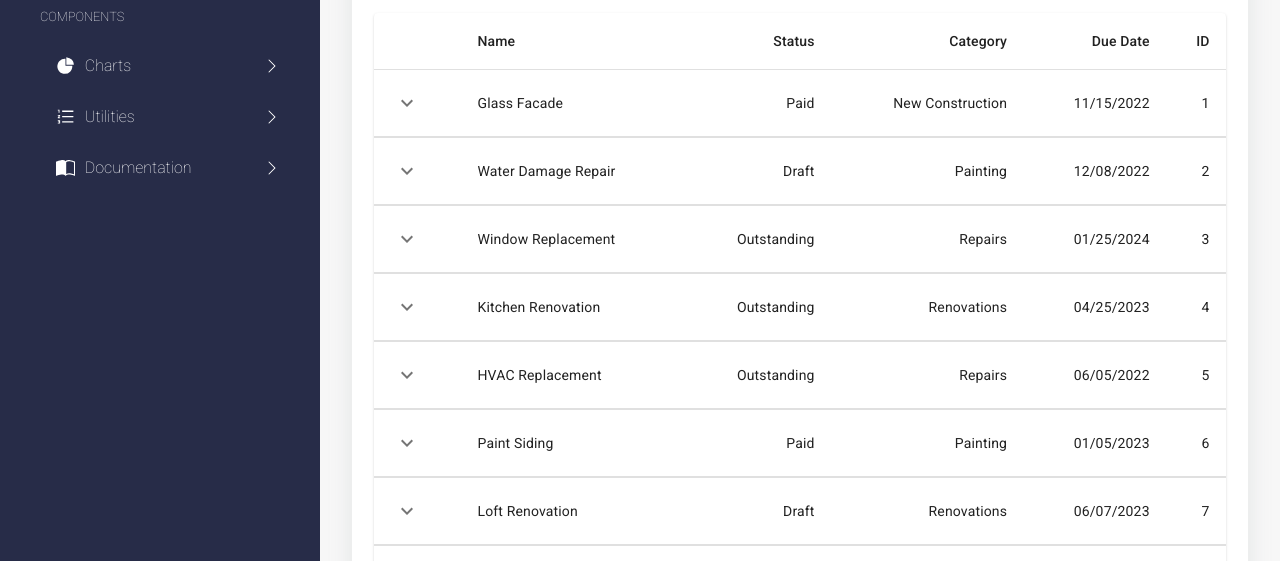
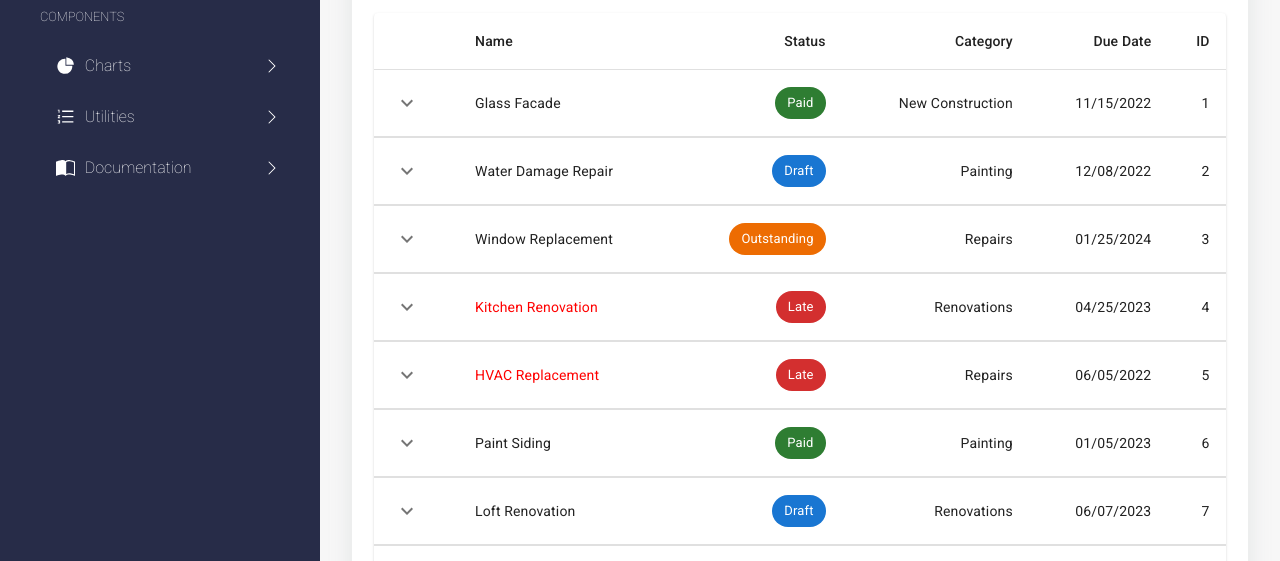
Before and after one commit to tylercorbett/bidsight, a React (Create React App) app: page / in a window 1280 px wide. Shown: the part 235-796 px from the top of the page. Built offline with nearby package versions, Linux system fonts and the light colour scheme.

Commit message:
chip colors work

```diff
--- a/src/components/InvoiceTable/InvoiceTable.tsx
+++ b/src/components/InvoiceTable/InvoiceTable.tsx
@@ -12,6 +12,10 @@ import Paper from '@mui/material/Paper';
 import KeyboardArrowDownIcon from '@mui/icons-material/KeyboardArrowDown';
 import KeyboardArrowUpIcon from '@mui/icons-material/KeyboardArrowUp';
 import { createData } from '../InvoiceDashboard/InvoiceDashboard';
+import { isLate } from '../../utils/isLate';
+import { InvoiceStatuses } from '../../types/invoice';
+import Chip from '@mui/material/Chip';
+import { getInvoiceColorStatus } from '../../utils/getInvoiceColorStatus';
 
 interface RowProps {
   row: ReturnType<typeof createData>
@@ -21,6 +25,15 @@ const Row:React.FC<RowProps> = ({ row }) => {
   const [open, setOpen] = useState(false);
 
   const hasCharges = row.charges.length > 0;
+  const isInvoiceLate = isLate(row.dueDate, row.status as InvoiceStatuses);
+  const statusLabel = isInvoiceLate ? 'Late' : row.status;
+  const statusColor = getInvoiceColorStatus(row);
+
+  const computedNameStyles = isInvoiceLate ?
+  {
+    color: 'red'
+  }
+  : {};
 
   return (
     <React.Fragment>
@@ -34,10 +47,10 @@ const Row:React.FC<RowProps> = ({ row }) => {
             {open ? <KeyboardArrowUpIcon /> : <KeyboardArrowDownIcon />}
           </IconButton>}
         </TableCell>
-        <TableCell component="th" scope="row">
+        <TableCell component="th" scope="row" sx={computedNameStyles}>
           {row.name}
         </TableCell>
-        <TableCell align="right">{row.status}</TableCell>
+        <TableCell align="right"><Chip color={statusColor} label={statusLabel} /></TableCell>
         <TableCell align="right">{row.category}</TableCell>
         <TableCell align="right">{row.dueDate}</TableCell>
         <TableCell align="right">{row.id}</TableCell>
--- /dev/null
+++ b/src/utils/getInvoiceColorStatus.tsx
@@ -0,0 +1,18 @@
+import { Invoice, InvoiceStatuses } from "../types/invoice";
+import { isLate } from "./isLate";
+
+export const getInvoiceColorStatus = (invoice: Invoice) => {
+  const isInvoiceLate = isLate(invoice.dueDate, invoice.status as InvoiceStatuses);
+  if (isInvoiceLate) return 'error';
+
+  switch(invoice.status) {
+    case 'Outstanding':
+      return 'warning'
+    case 'Paid':
+      return 'success'
+    case 'Draft':
+      return 'primary'
+    default:
+      return 'primary'
+  }
+};
```
